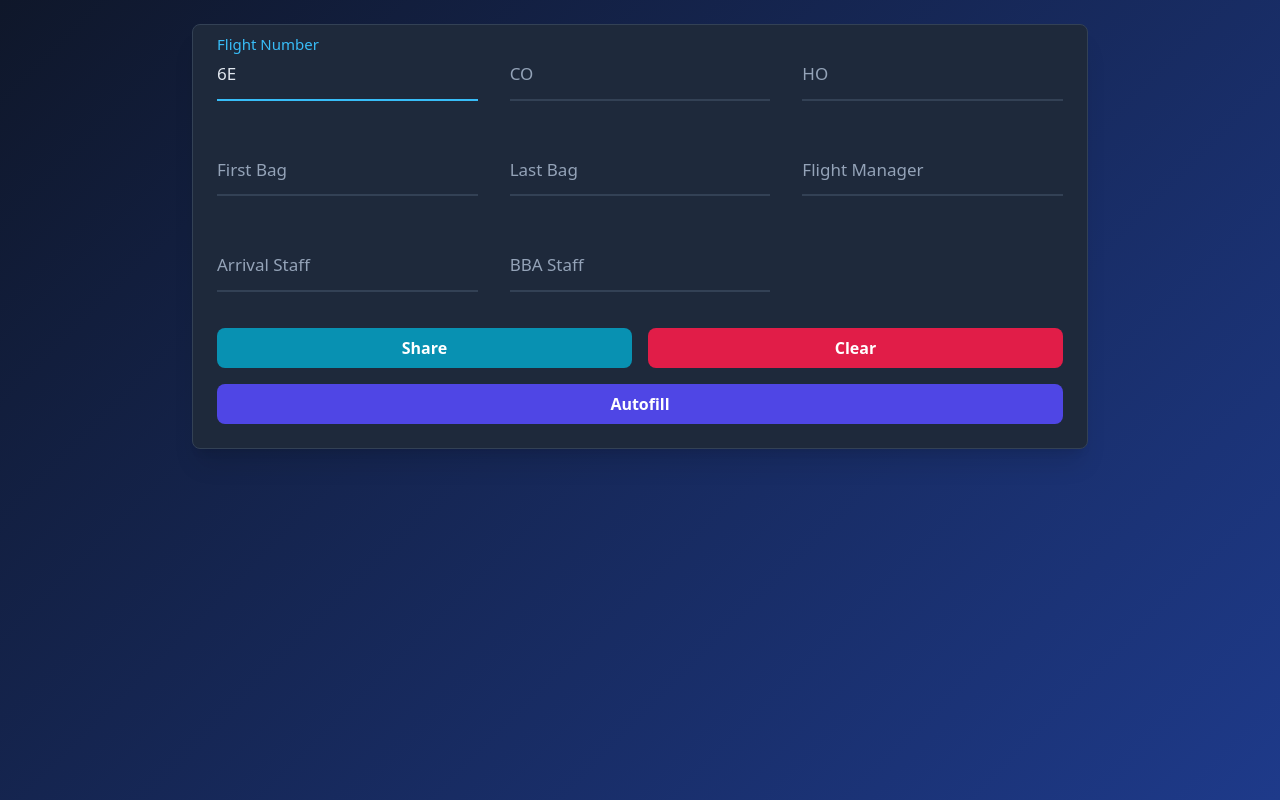
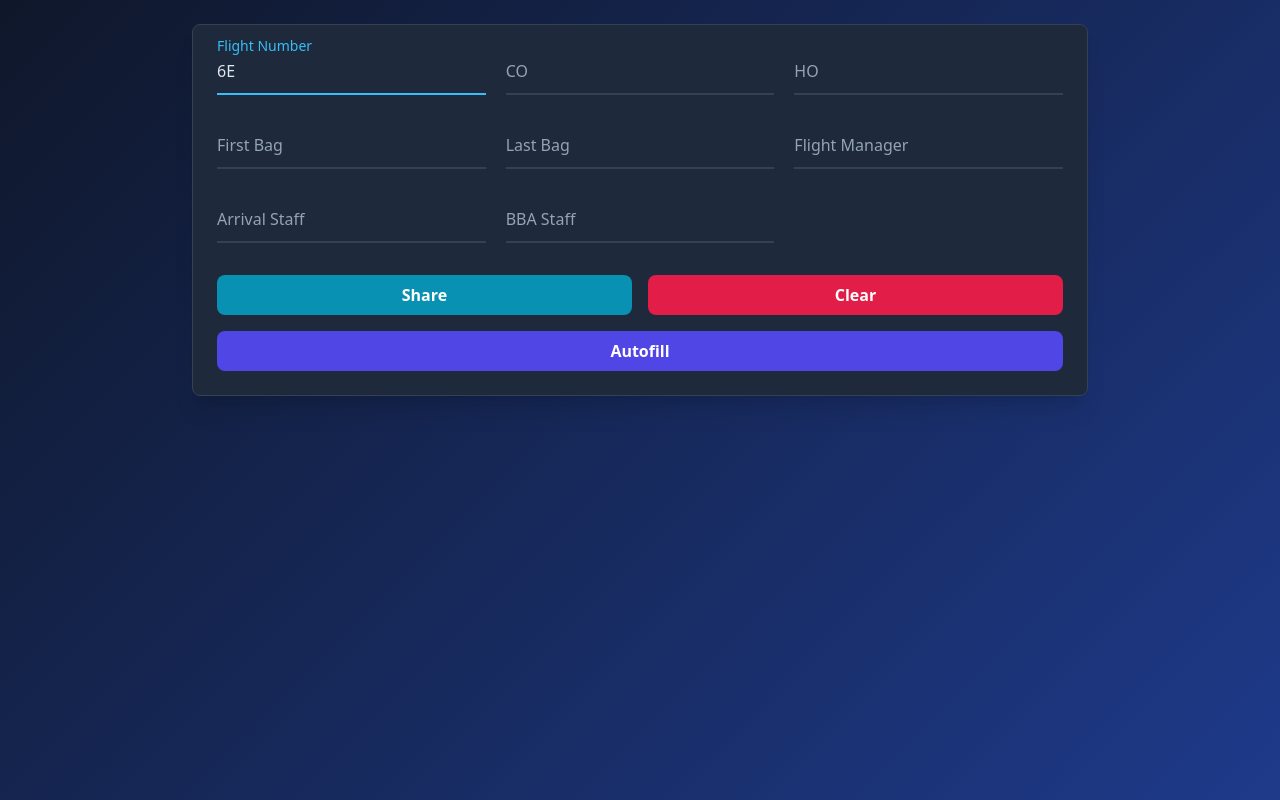
Before and after one commit to praveenk255/synopsis, a plain HTML site: page bba8n.html in a window 1280 px wide. Drawn offline with nearby package versions, Linux system fonts and the light colour scheme.

Commit message:
Update bba8n.html

```diff
--- a/bba8n.html
+++ b/bba8n.html
@@ -14,7 +14,7 @@
         .legacy-grid {
             display: grid;
             grid-template-columns: repeat(3, 1fr);
-            gap: 32px;
+            gap: 20px; /* Reduced gap */
         }
 
         .legacy-grid > div:nth-child(n+4):nth-child(-n+8) {
@@ -36,16 +36,16 @@
 
         .form-group {
             position: relative;
-            margin-bottom: 12px;
+            margin-bottom: 8px; /* Reduced margin */
         }
 
         .form-input {
             width: 100%;
-            padding: 12px 0;
-            font-size: 17px;
+            padding: 10px 0; /* Reduced padding */
+            font-size: 16px; /* Reduced font size */
             border: none;
             border-bottom: 2px solid #334155;
-            background-color: #1e293b; /* Set to slate-800 equivalent */
+            background-color: #1e293b;
             outline: none;
             transition: all 0.3s ease;
             color: #e2e8f0;
@@ -55,14 +55,13 @@
         .form-input:not(:placeholder-shown) {
             border-bottom-color: #38bdf8;
             box-shadow: none;
-            background-color: #1e293b; /* Keep the same background color */
         }
 
         .form-label {
             position: absolute;
-            top: 12px;
+            top: 10px; /* Adjusted top */
             left: 0;
-            font-size: 17px;
+            font-size: 16px; /* Reduced font size */
             color: #94a3b8;
             transition: all 0.3s ease;
             pointer-events: none;
@@ -70,15 +69,15 @@
 
         .form-input:focus ~ .form-label,
         .form-input:not(:placeholder-shown) ~ .form-label {
-            top: -16px;
-            font-size: 15px;
+            top: -14px; /* Adjusted top */
+            font-size: 14px; /* Reduced font size */
             color: #38bdf8;
         }
 
         #delayReasonLabel {
             color: #ffffff;
-            font-size: 17px;
-            margin-bottom: 12px;
+            font-size: 16px; /* Reduced font size */
+            margin-bottom: 8px; /* Reduced margin */
         }
 
         .delay-reason-checkbox:checked {
@@ -239,7 +238,7 @@
 </div>
 
 <script>
-    // Auto-format time input with colon and validate
+     // Auto-format time input with colon and validate
         document.querySelectorAll('.time-input').forEach(input => {
             input.addEventListener('input', () => {
                 // Remove non-numeric characters except ':'
```
